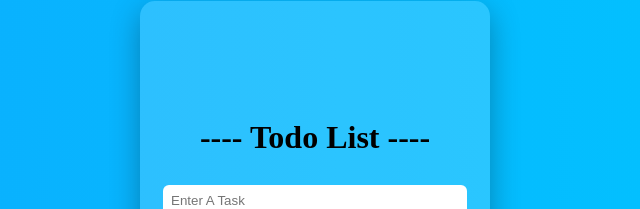
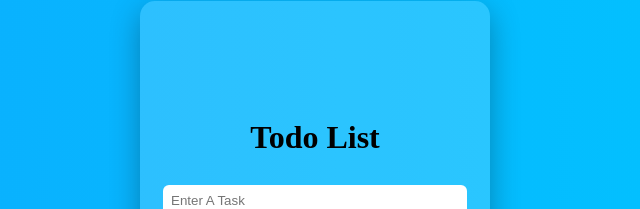
Before and after one commit to AniruddhRajput-56/Todo-List, a plain HTML site: page index.html in a window 1280 px wide. Shown: the part 174-383 px from the top of the page, without its empty margins (325-965 px from the left). Drawn offline with Linux system fonts and the light colour scheme.

Commit message:
Update index.html

```diff
--- a/index.html
+++ b/index.html
@@ -8,7 +8,7 @@
 </head>
 <body>
     <div class="container">
-        <h1>---- Todo List ----</h1>
+        <h1>Todo List </h1>
         <input placeholder="Enter A Task">
         <button class="add-btn">Add Task</button>
         <ul>
```
